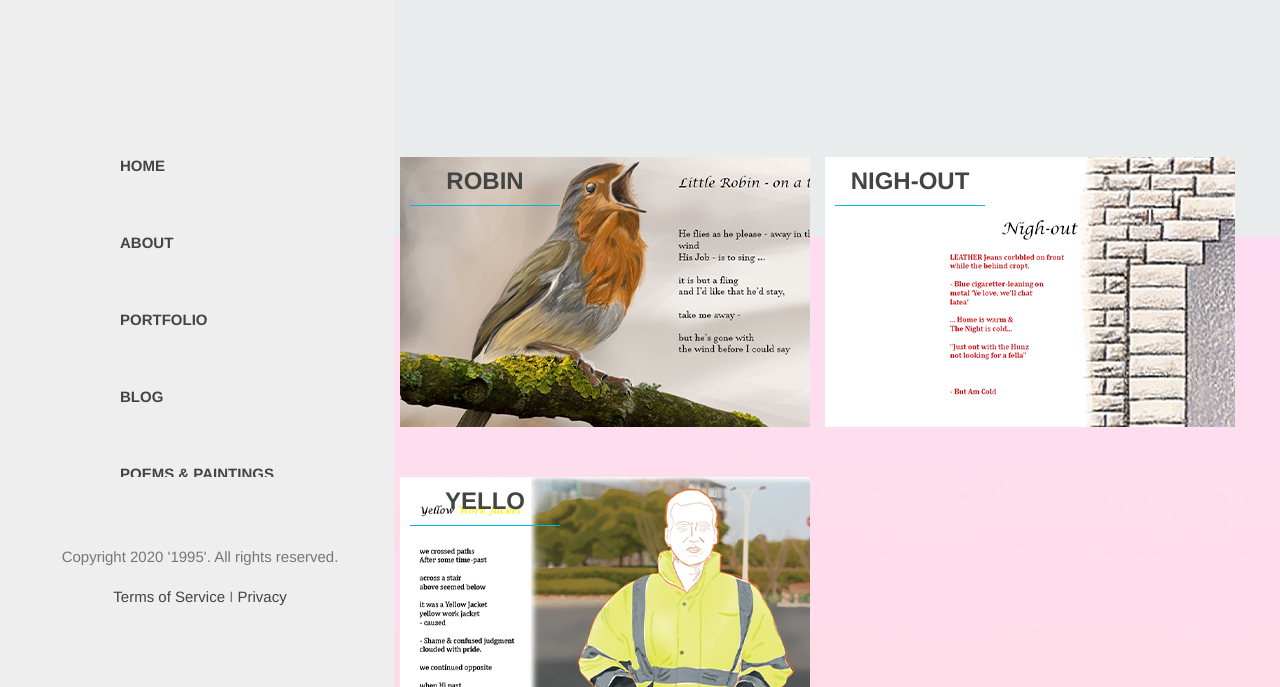
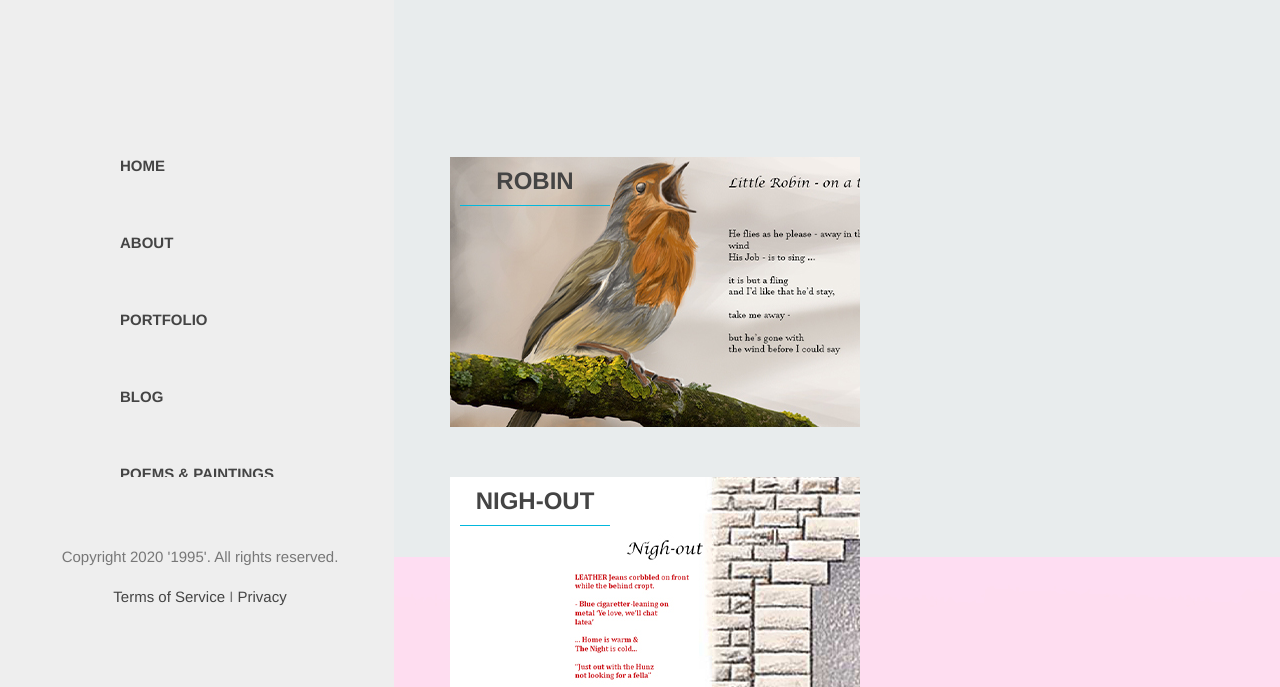
Before and after one commit to CatLuvrHass/Personal-website, a plain HTML site: page Poems&Pantings.html in a window 1280 px wide. Shown: the part 113-800 px from the top of the page. Drawn offline with Linux system fonts and the light colour scheme.

```diff
--- a/Poems&Pantings.html
+++ b/Poems&Pantings.html
@@ -35,7 +35,7 @@
         </div>
       </header>
 
-      <div style="margin-left: 400px">
+      <div style="margin-left: 450px;">
         <div id="P-content">
           <article style="background-image: url('images/LittleRobin.jpg')">
             <div class="overlay">
```
